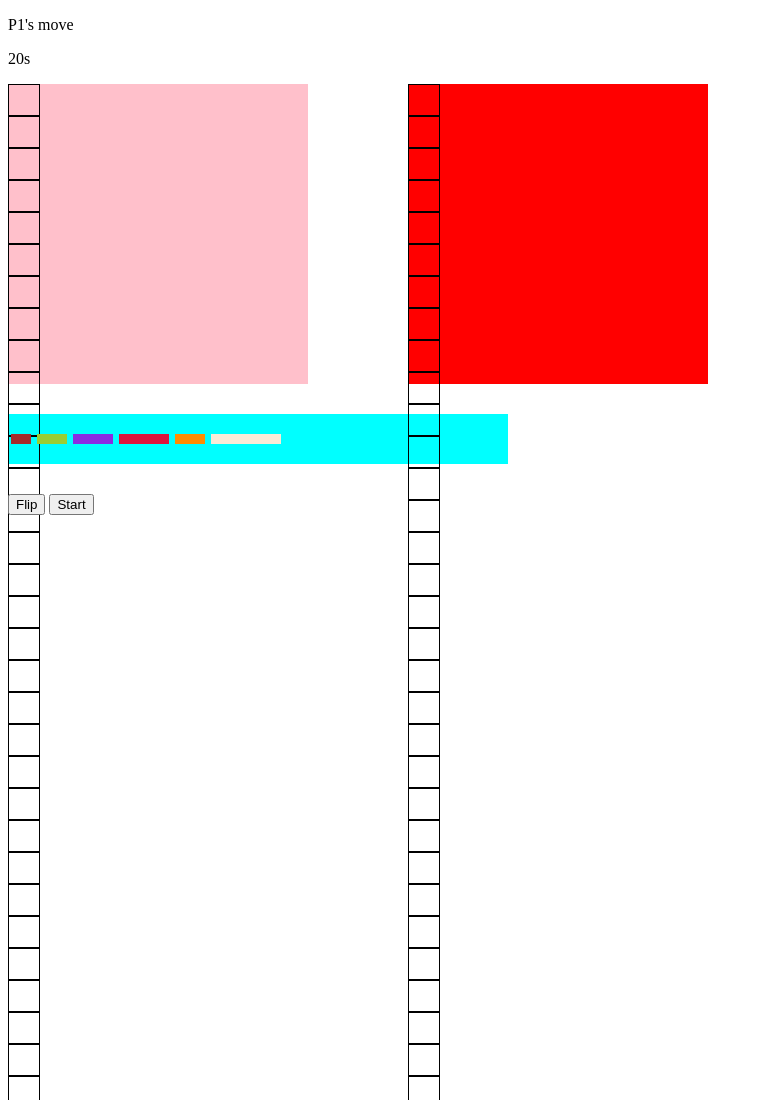
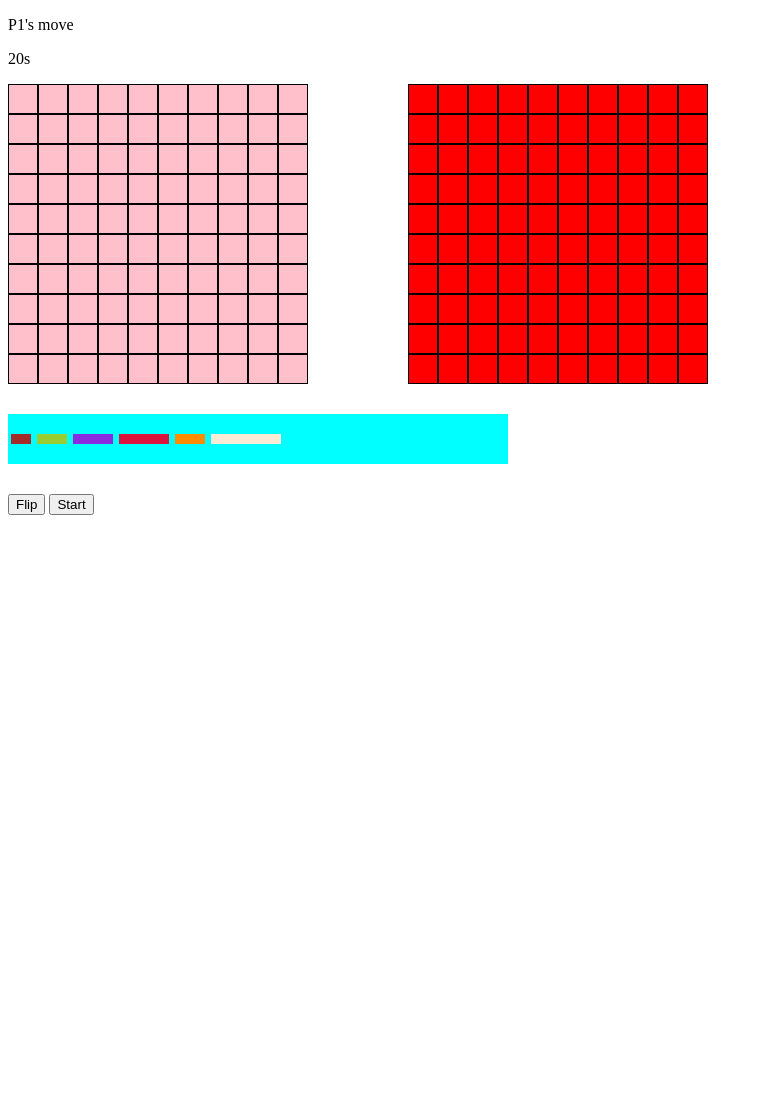
Before and after one commit to jaydendavis746-debug/Battleship-game-project, a plain HTML site: page index.html in a window 1280 px wide. Shown: the top 1100 px of the page, without its empty margins (0-763 px from the left). After the commit the page ends 800 px from the top, so only its background shows below. Drawn offline with Linux system fonts and the light colour scheme.

Commit message:
Battleships game project- board created-

```diff
--- a/css/style.css
+++ b/css/style.css
@@ -12,6 +12,9 @@
 .game-board{
 height: 300px;
 width: 300px;
+display: flex;
+flex-wrap: wrap;
+flex-direction: row;
 
 }
 
@@ -19,6 +22,7 @@ width: 300px;
 width: 30px;
 height: 30px;
 border: 1px solid black;
+box-sizing: border-box;
 }
 
 
--- a/js/app.js
+++ b/js/app.js
@@ -46,3 +46,14 @@ for(let x = 0; x< width * width; x++ ){
 
  createBoard('pink', 'player 1');
  createBoard('red', 'player 2');
+
+ // createing ships
+
+ class Ship{
+    constructor(name , length){
+        thid.name= name
+        this.length = length
+    }
+ }
+
+ const destroyer= new Ship('destroyer', 2)
```
